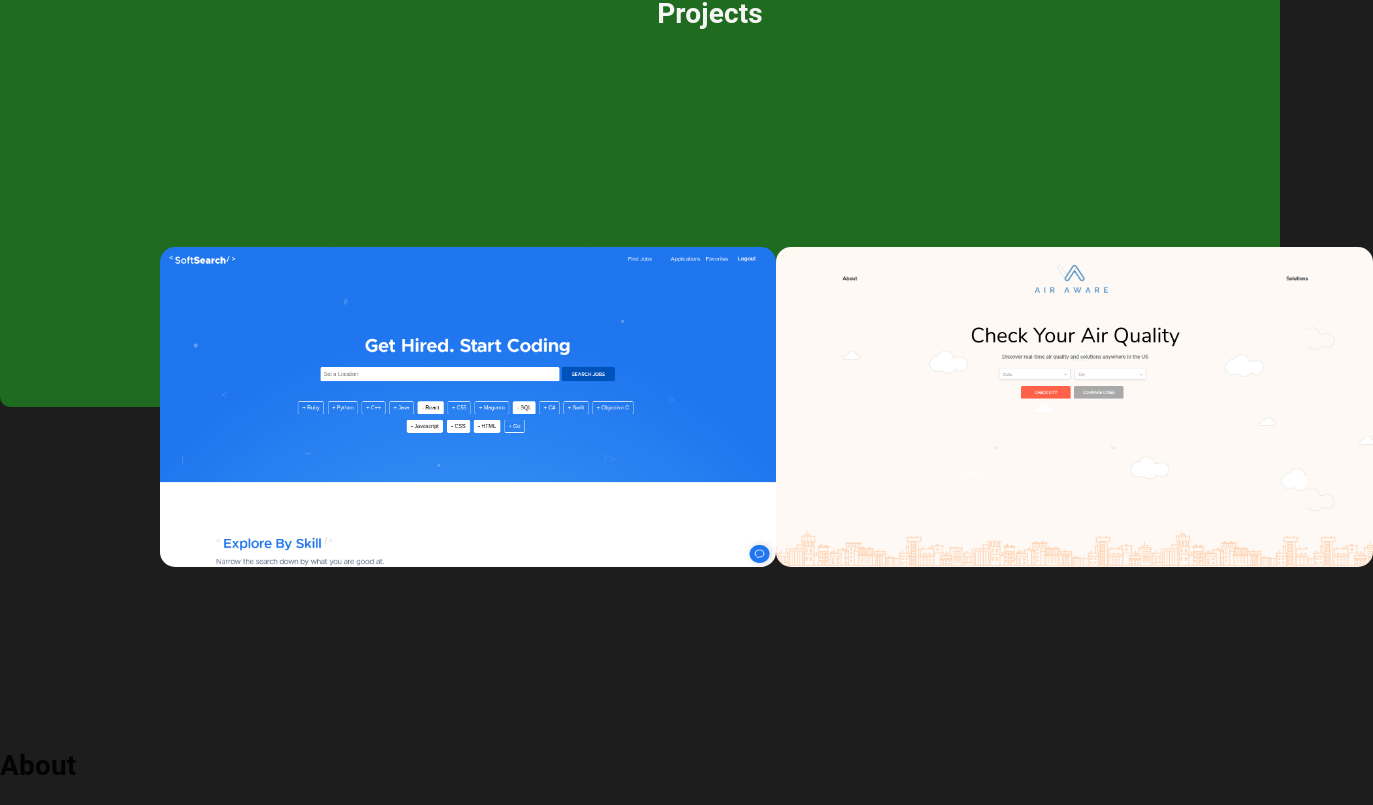
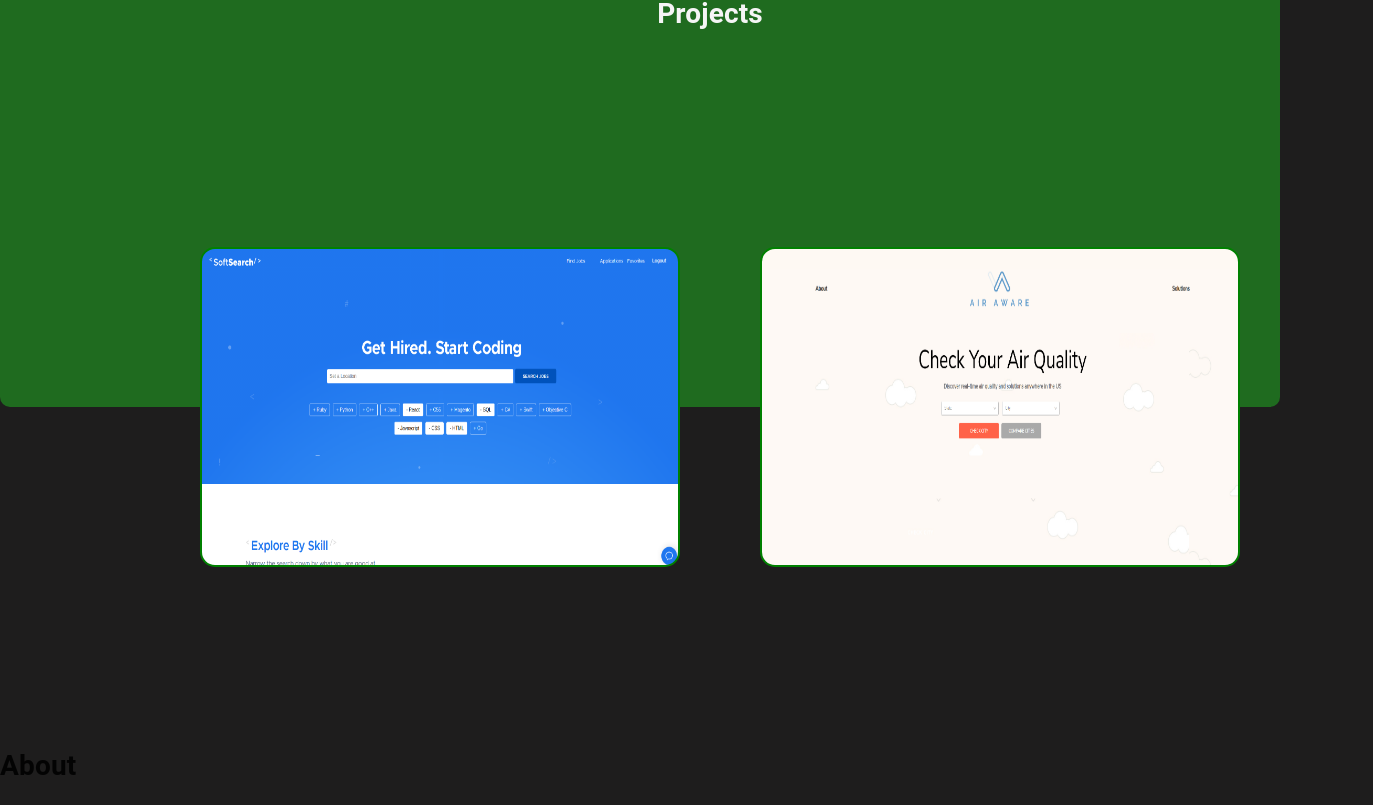
Before and after one commit to ElvisHernandez/Portfolio, a React (Create React App) app: page / in a window 1280 px wide. Shown: the part 1953-2758 px from the top of the page, 1373 px wide, since content can reach past the window. Built offline with nearby package versions, Linux system fonts and the light colour scheme.

Commit message:
added the project pics as background images to the cards

```diff
--- a/src/pages/Projects/Projects.jsx
+++ b/src/pages/Projects/Projects.jsx
@@ -8,10 +8,10 @@ const Projects = () => {
             <div className={styles.projectsIntro}><h1>Projects</h1></div>
             {/* <div className={styles.projects}></div> */}
             <div className={styles.projects}>
-                {/* <span className={`${styles.project} ${styles.project1}`}></span>
-                <span className={`${styles.project} ${styles.project2}`}></span> */}
-                <img className={styles.project} src={softSearch} alt="#" />
-                <img className={styles.project} src={airAware} alt="#" />
+                <span className={`${styles.project} ${styles.project1}`}></span>
+                <span className={`${styles.project} ${styles.project2}`}></span>
+                {/* <img className={styles.project} src={softSearch} alt="#" /> */}
+                {/* <img className={styles.project} src={airAware} alt="#" /> */}
             </div>
         </div>
     );
--- a/src/pages/Projects/Projects.module.css
+++ b/src/pages/Projects/Projects.module.css
@@ -17,18 +17,6 @@
     width: 100vw
 }
 
-/* .projects {
-    display: inline-block;
-    position: relative;
-    bottom: 10rem;
-    left: 80px;
-    border: 2px solid green;
-    border-radius: 10px;
-    background: whitesmoke;
-    height: 40rem;
-    width: 50rem;
-} */
-
 .projects {
     display: flex;
     flex-direction: row;
@@ -44,18 +32,26 @@
     position: relative;
     bottom: 10rem;
     height: 20rem;
-    width: auto;
-    /* transform: scale(0.3); */
+    width: 30rem;
     border-radius: 15px;
     background: whitesmoke;
+    border: 2px solid green;
 }
 
-/* .project1 {
+.project1 {
     background-image: url('../../assets/images/SoftSearch.png');
-    background-size: contain;
     background-repeat: no-repeat;
+    background-size: 30rem 20rem;
 }
 
 .project2 {
     background-image: url('../../assets/images/AirAware.png');
-} */
+    background-repeat: no-repeat;
+    background-size: 30rem 25rem;
+}
+
+.project:hover {
+    /* background-color: black; */
+    background-image: url('../../assets/images/react.png');
+    border: 10px solid red;
+}
```
